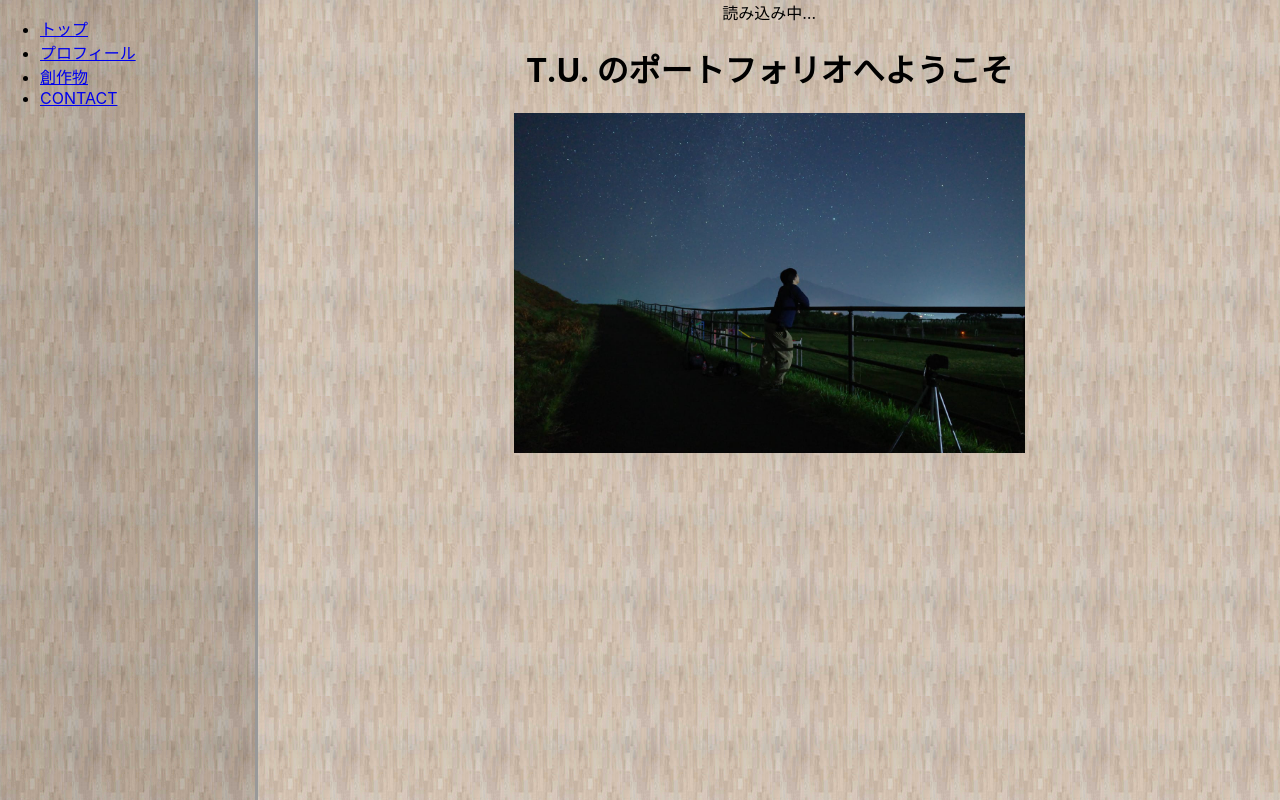
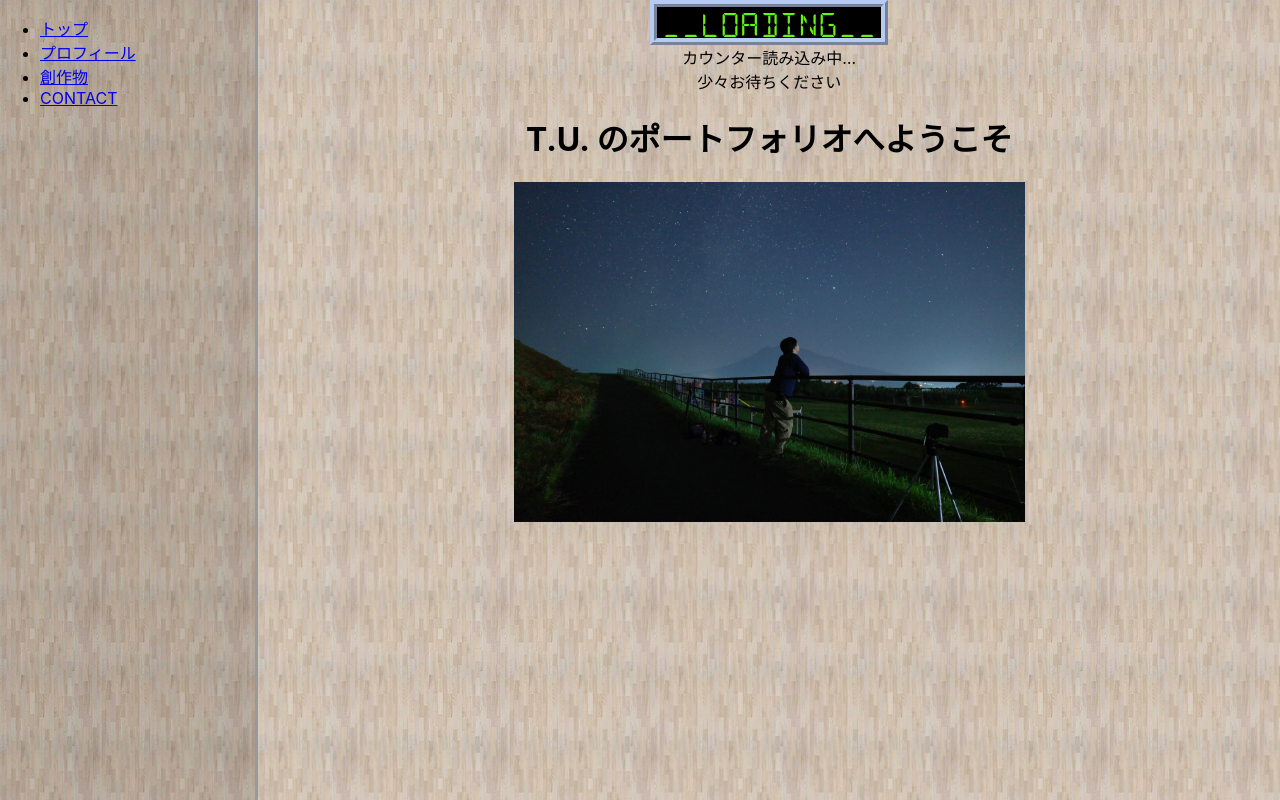
Before and after one commit to ts-uc/PrimeCounter, a React (Create React App) app: page / in a window 1280 px wide. Built offline with nearby package versions, Linux system fonts and the light colour scheme; no server answers; the database is empty.

Commit message:
アクセスカウンターを実装

```diff
--- a/src/assets/App.css
+++ b/src/assets/App.css
@@ -1,3 +1,8 @@
+@font-face {
+  font-family: "DigitalFont";
+  src: url(DSEG14Classic-Regular.ttf);
+}
+
 .DefaultContent {
   text-align: center;
   background-color: #282c34;
@@ -34,6 +39,17 @@
   text-align: center;
 }
 
+.CounterDigital {
+  font-family: DigitalFont;
+  background: black;
+  border: ridge 7px #b7caf1;
+  color: #68f312;
+  display: inline-block;
+  -webkit-font-smoothing: auto;
+  font-size: 24px;
+  padding: 5px 4px 0;
+}
+
 .App-logo {
   height: 40vmin;
   pointer-events: none;
--- /dev/null
+++ b/src/components/CounterDigital.js
@@ -0,0 +1,11 @@
+import React, { useContext } from "react";
+import { CountContext } from "./App";
+export const CounterDigital = () => {
+  const { counter, prime } = useContext(CountContext);
+  if (counter == -1) {
+    return <>{"__LOADING__"}</>;
+  } else if (counter != -1 && prime == -1) {
+    return <>{"CALCULATING"}</>;
+  }
+    return <>{("00000000000" +prime).slice(-11)}</>;
+};
--- /dev/null
+++ b/src/components/CounterMessage.js
@@ -0,0 +1,28 @@
+import React, { useContext } from "react";
+import { CountContext } from "./App";
+export const CounterMessage = () => {
+  const { counter, prime } = useContext(CountContext);
+  if (counter == -1) {
+    return (
+      <div>
+        <div>カウンター読み込み中…</div>
+        <div>少々お待ちください</div>
+      </div>
+    );
+  } else if (counter != -1 && prime == -1) {
+    return (
+      <div>
+        <div>あなたは {counter} 番目のお客様です</div>
+        <div>素数計算中…</div>
+      </div>
+    );
+  }
+  return (
+    <div>
+      <div>あなたは {counter} 番目のお客様です</div>
+      <div>
+        {counter} 番目の素数は、 {prime} です。
+      </div>
+    </div>
+  );
+};
--- a/src/components/ShowCounter.js
+++ /dev/null
@@ -1,15 +0,0 @@
-import React, { useContext } from "react";
-import {CountContext} from "./App"
-export const ShowCounter = () => {
-  const {counter, prime} = useContext(CountContext);
-  if (counter == -1) {
-    return <div>読み込み中…</div>;
-  }
-  return (
-    <div>
-      <div>{prime}</div>
-      <div>あなたは {counter}番目のお客様です</div>
-      <div>{counter}番目の素数は、{prime}です。</div>
-    </div>
-  );
-};
--- a/src/components/Top.js
+++ b/src/components/Top.js
@@ -1,10 +1,14 @@
-import {ShowCounter} from "./ShowCounter"
-import star_and_me from "../assets/star_and_me.jpg"
+import { CounterMessage } from "./CounterMessage";
+import { CounterDigital } from "./CounterDigital";
+import star_and_me from "../assets/star_and_me.jpg";
 
 export const Top = () => {
   return (
     <div className="Top">
-        <ShowCounter />
+      <div className="CounterDigital">
+        <CounterDigital />
+      </div>
+      <CounterMessage />
       <h1>T.U. のポートフォリオへようこそ</h1>
       <img src={star_and_me} width="50%" />
     </div>
```
Lines whose indentation alone changed are shown as unchanged.
